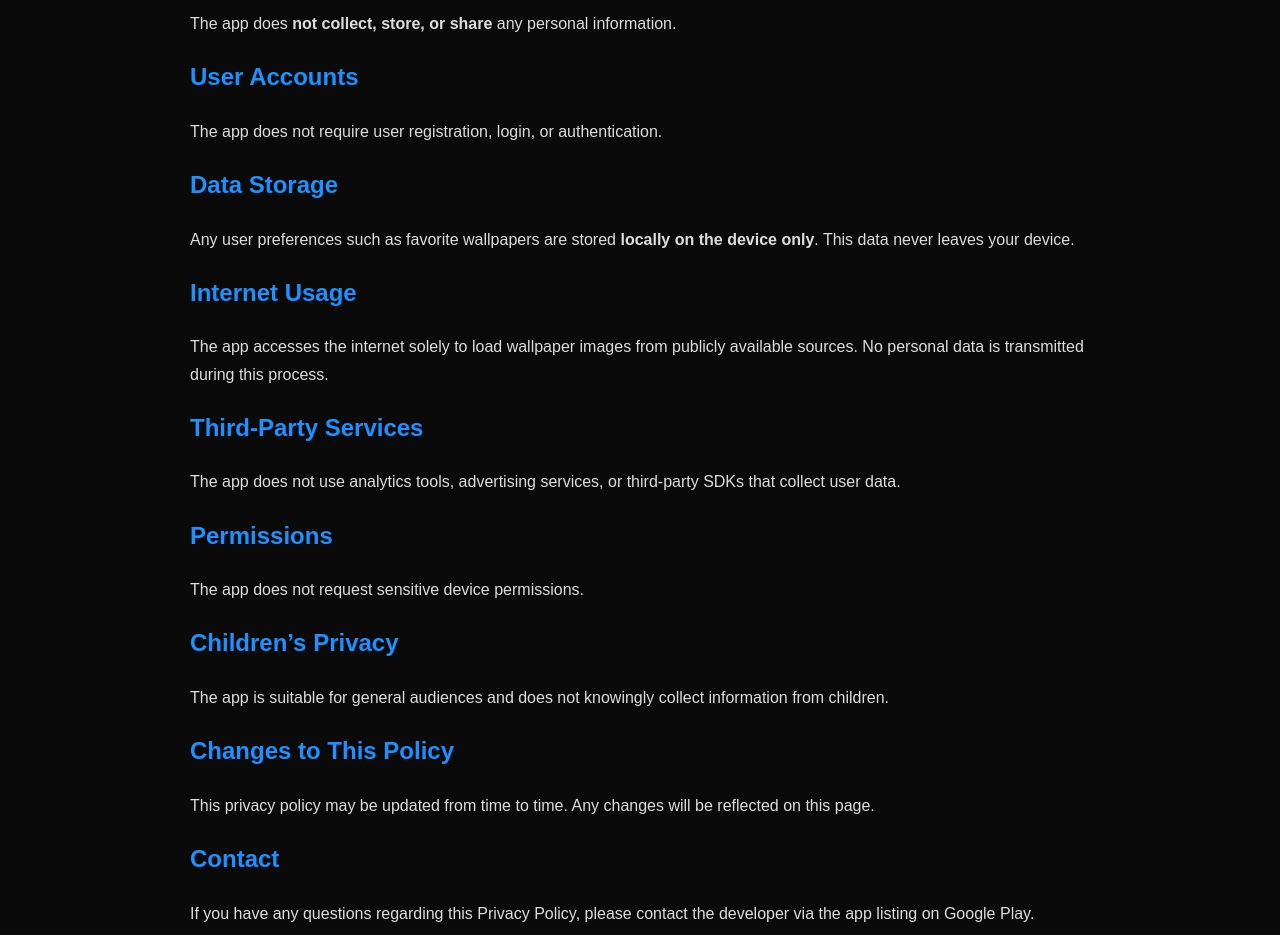
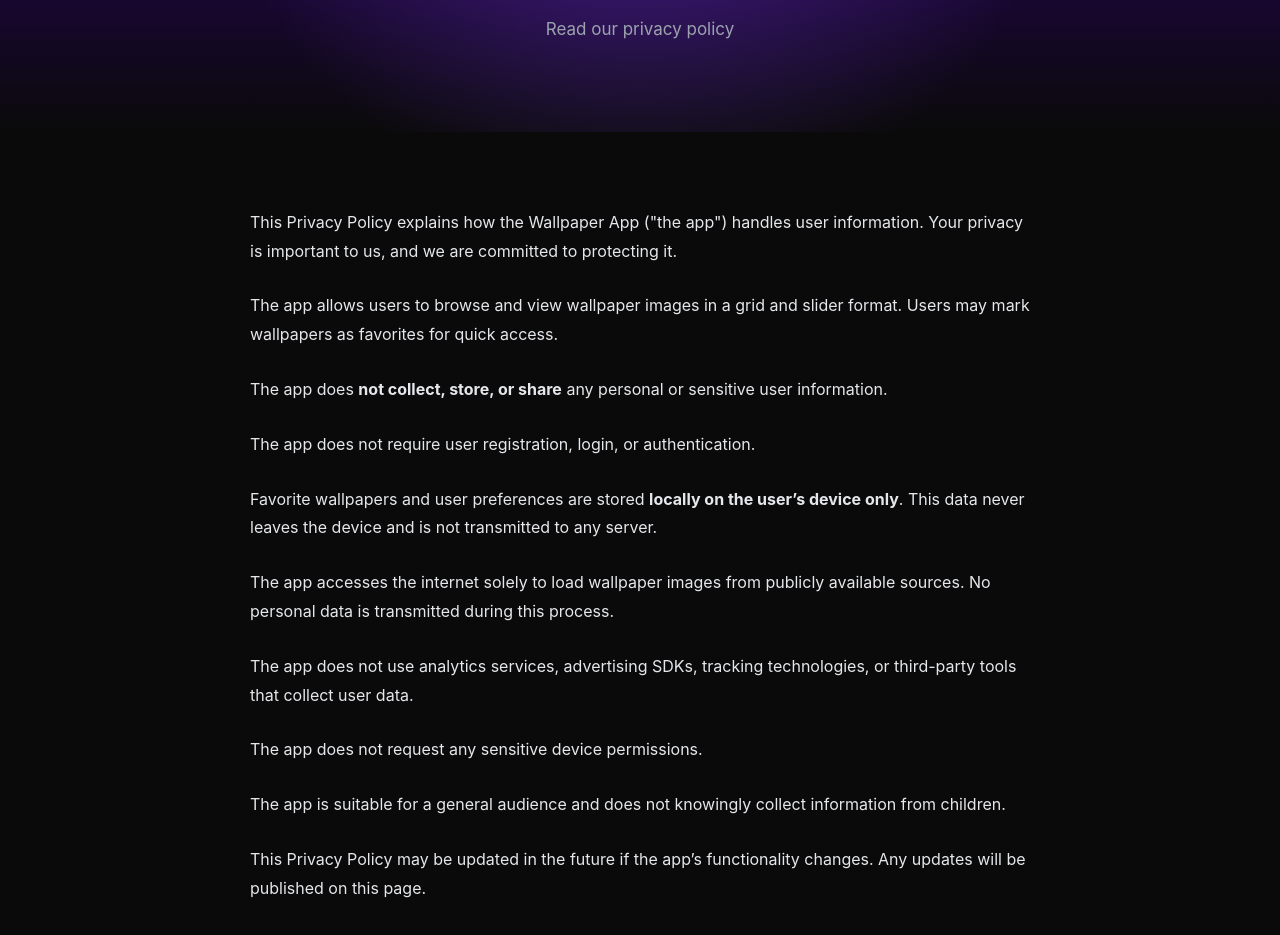
Before and after one commit to chintan297/wallpaperapp-legal, a plain HTML site: page index.html in a window 1280 px wide. Shown: the part 219-1154 px from the top of the page. Drawn offline with Linux system fonts and the light colour scheme.

Commit message:
refactor: update privacy policy page with new styling, structure, and expanded content.

```diff
--- a/index.html
+++ b/index.html
@@ -3,96 +3,140 @@
   <head>
     <meta charset="UTF-8" />
     <meta name="viewport" content="width=device-width, initial-scale=1.0" />
-    <title>Privacy Policy</title>
-    <meta name="description" content="Privacy Policy for the Wallpaper App" />
+    <title>Privacy Policy | Wallpaper App</title>
+
     <style>
+      :root {
+        --bg-dark: #0a0a0a;
+        --purple: #7c3aed;
+        --purple-light: #a78bfa;
+        --text-main: #e5e7eb;
+        --text-muted: #9ca3af;
+      }
+
+      * {
+        box-sizing: border-box;
+      }
+
       body {
-        font-family: Arial, Helvetica, sans-serif;
-        background-color: #0a0a0a;
-        color: #ffffff;
-        max-width: 900px;
+        margin: 0;
+        font-family: -apple-system, BlinkMacSystemFont, "Segoe UI", Roboto,
+          Helvetica, Arial, sans-serif;
+        background: var(--bg-dark);
+        color: var(--text-main);
+        line-height: 1.8;
+      }
+
+      /* ===== HEADER / HERO ===== */
+      .hero {
+        background: radial-gradient(
+            circle at top,
+            rgba(124, 58, 237, 0.5),
+            transparent 60%
+          ),
+          linear-gradient(180deg, #2e026d, #0a0a0a);
+        padding: 90px 20px 70px;
+        text-align: center;
+      }
+
+      .hero h1 {
+        font-size: 48px;
+        margin-bottom: 10px;
+      }
+
+      .hero p {
+        color: var(--text-muted);
+        font-size: 17px;
+      }
+
+      /* ===== CONTENT ===== */
+      .content {
+        max-width: 820px;
         margin: auto;
-        padding: 24px;
-        line-height: 1.7;
+        padding: 60px 20px;
       }
-      h1,
-      h2 {
-        color: #1e90ff;
+
+      .content p {
+        margin-bottom: 26px;
+        font-size: 16px;
       }
-      p {
-        margin-bottom: 12px;
-        color: #dddddd;
-      }
-      ul {
-        margin-left: 20px;
-        margin-bottom: 16px;
-      }
+
+      /* ===== FOOTER ===== */
       footer {
-        margin-top: 40px;
+        border-top: 1px solid rgba(255, 255, 255, 0.08);
+        padding: 25px 20px;
+        text-align: center;
         font-size: 14px;
-        color: #888;
-        text-align: center;
+        color: var(--text-muted);
       }
     </style>
   </head>
+
   <body>
+    <!-- ===== HERO ===== -->
+    <section class="hero">
       <h1>Privacy Policy</h1>
+      <p>Read our privacy policy</p>
+    </section>
+
+    <!-- ===== CONTENT ===== -->
+    <main class="content">
+      <p>
+        This Privacy Policy explains how the Wallpaper App ("the app") handles
+        user information. Your privacy is important to us, and we are committed
+        to protecting it.
+      </p>
 
       <p>
-      This Privacy Policy describes how the Wallpaper App ("the app") handles
-      user information. Your privacy is important to us.
+        The app allows users to browse and view wallpaper images in a grid and
+        slider format. Users may mark wallpapers as favorites for quick access.
       </p>
 
-    <h2>Information Collection</h2>
       <p>
         The app does <strong>not collect, store, or share</strong> any personal
-      information.
+        or sensitive user information.
       </p>
 
-    <h2>User Accounts</h2>
-    <p>The app does not require user registration, login, or authentication.</p>
-
-    <h2>Data Storage</h2>
       <p>
-      Any user preferences such as favorite wallpapers are stored
-      <strong>locally on the device only</strong>. This data never leaves your
-      device.
+        The app does not require user registration, login, or authentication.
       </p>
 
-    <h2>Internet Usage</h2>
+      <p>
+        Favorite wallpapers and user preferences are stored
+        <strong>locally on the user’s device only</strong>. This data never
+        leaves the device and is not transmitted to any server.
+      </p>
+
       <p>
         The app accesses the internet solely to load wallpaper images from
         publicly available sources. No personal data is transmitted during this
         process.
       </p>
 
-    <h2>Third-Party Services</h2>
       <p>
-      The app does not use analytics tools, advertising services, or third-party
-      SDKs that collect user data.
+        The app does not use analytics services, advertising SDKs, tracking
+        technologies, or third-party tools that collect user data.
       </p>
 
-    <h2>Permissions</h2>
-    <p>The app does not request sensitive device permissions.</p>
+      <p>The app does not request any sensitive device permissions.</p>
 
-    <h2>Children’s Privacy</h2>
       <p>
-      The app is suitable for general audiences and does not knowingly collect
-      information from children.
+        The app is suitable for a general audience and does not knowingly
+        collect information from children.
       </p>
 
-    <h2>Changes to This Policy</h2>
       <p>
-      This privacy policy may be updated from time to time. Any changes will be
-      reflected on this page.
+        This Privacy Policy may be updated in the future if the app’s
+        functionality changes. Any updates will be published on this page.
       </p>
 
-    <h2>Contact</h2>
       <p>
-      If you have any questions regarding this Privacy Policy, please contact
-      the developer via the app listing on Google Play.
+        If you have questions about this Privacy Policy, please contact the
+        developer via the Google Play Store listing.
       </p>
+    </main>
 
+    <!-- ===== FOOTER ===== -->
     <footer>© 2025 Wallpaper App. All rights reserved.</footer>
   </body>
 </html>
```
Lines whose indentation alone changed are shown as unchanged.
